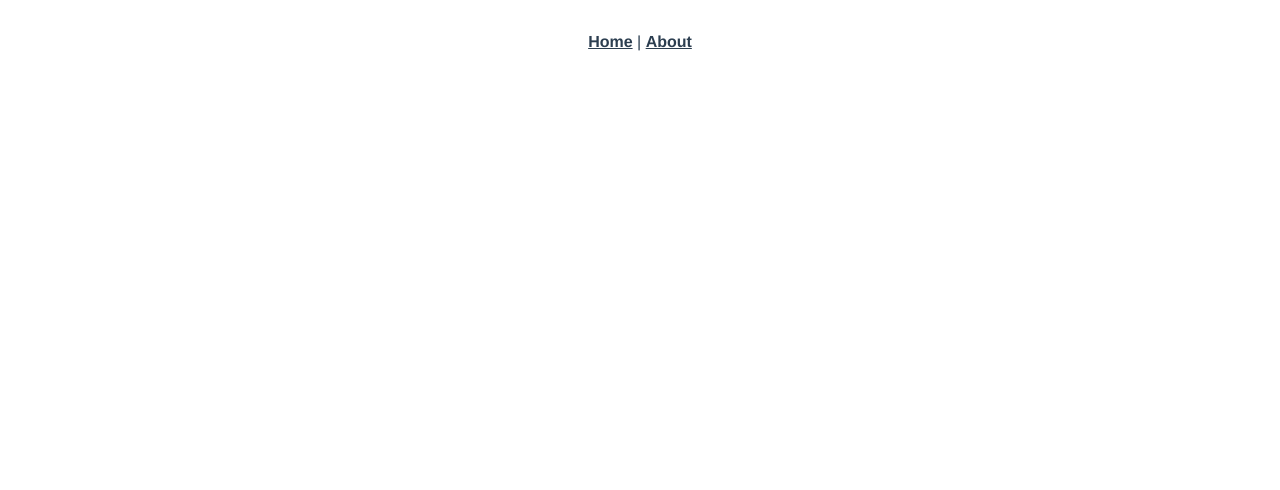
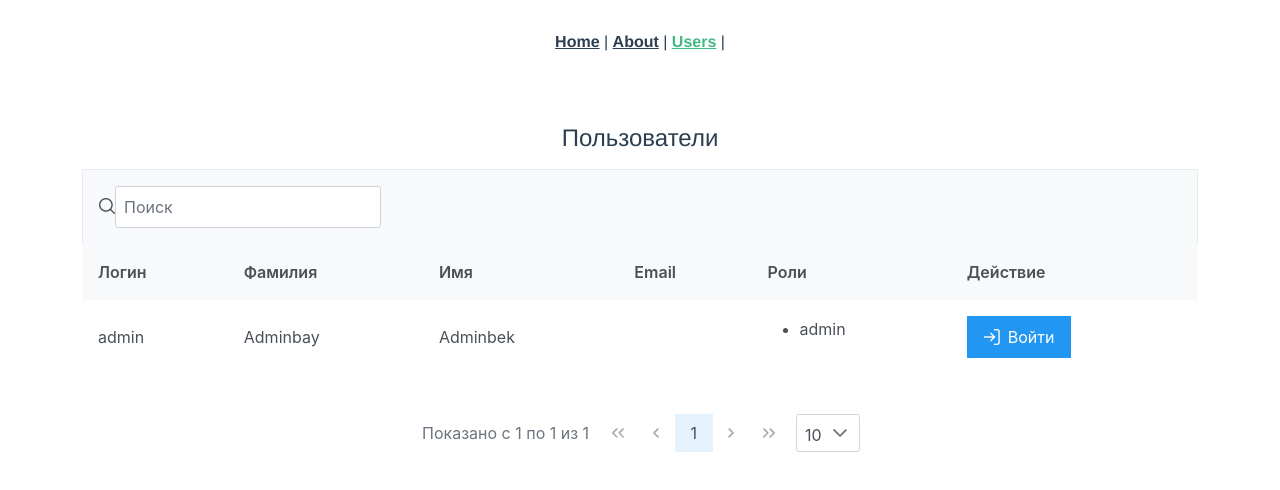
Before and after one commit to Nurkhan01/VueCli_For_Laravel, a Vue app: page /admin/users in a window 1280 px wide. Before the commit this address had no page. Shown: the top 490 px of the page. Built offline with nearby package versions, Linux system fonts and the light colour scheme.

Commit message:
create Users page for admin

```diff
--- a/src/App.vue
+++ b/src/App.vue
@@ -1,7 +1,8 @@
 <template>
   <nav>
     <router-link to="/">Home</router-link> |
-    <router-link to="/about">About</router-link>
+    <router-link to="/about">About</router-link> |
+    <router-link to="/admin/users">Users</router-link> |
   </nav>
   <router-view/>
 </template>
--- a/src/router/index.js
+++ b/src/router/index.js
@@ -11,6 +11,11 @@ const routes = [
     path: '/about',
     name: 'about',
     component: () => import('../views/AboutView.vue')
+  },
+  {
+    path: '/admin/users',
+    name: 'users',
+    component: () => import('../views/admin/Users.vue')
   },
   // {
   //   path: '/login',
--- /dev/null
+++ b/src/views/admin/Users.vue
@@ -0,0 +1,94 @@
+<template>
+    <div class="container">
+
+        <div class="row my-4" v-if="users.length > 0">
+            <h4 class="text-center my-3">Пользователи</h4>
+
+
+            <DataTable :value="users" showGridlines stripedRows
+                       :globalFilterFields="['username', 'lastname', 'firstname']"
+                       v-model:filters="filters"
+                       :paginator="true"
+                       :rows="10"
+                       paginatorTemplate="CurrentPageReport FirstPageLink PrevPageLink PageLinks NextPageLink LastPageLink RowsPerPageDropdown"
+                       :rowsPerPageOptions="[10,20,50]"
+                       responsiveLayout="scroll"
+                       currentPageReportTemplate="Показано с {first} по {last} из {totalRecords}">
+
+                <template #header>
+                    <div class="d-flex">
+                      <span class="p-input-icon-left">
+                        <i class="pi pi-search"/>
+                        <InputText v-model="filters['global'].value" placeholder="Поиск"/>
+                      </span>
+                    </div>
+                </template>
+                <Column field="username" header="Логин"></Column>
+                <Column field="lastname" header="Фамилия"></Column>
+                <Column field="firstname" header="Имя"></Column>
+                <Column field="email" header="Email"></Column>
+                <Column header="Роли">
+                    <template #body="{data}">
+                        <ul>
+                            <li v-for="(item, index) in data.roles"
+                                :key="index">
+                                {{ item.item_name }}
+                            </li>
+                        </ul>
+                    </template>
+                </Column>
+                <Column header="Действие">
+                    <template #body="{data}">
+                        <Button icon="pi pi-sign-in" label="Войти" @click="sign(data.id)"/>
+                    </template>
+                </Column>
+
+            </DataTable>
+
+
+        </div>
+    </div>
+</template>
+
+
+<script>
+import {FilterMatchMode, FilterOperator} from "primevue/api";
+import {mapActions, mapState} from 'vuex'
+
+export default {
+    name: "Users",
+    data() {
+        return {
+            loading: true,
+            search_username: null,
+            users: [{
+                id: 1,
+                lastname: 'Adminbay',
+                firstname: 'Adminbek',
+                username: 'admin',
+                roles: [
+                    {
+                    id: 1,
+                    item_name: 'admin'
+                    }
+                ]
+            }],
+            filters: {
+                'global': {value: null, matchMode: FilterMatchMode.CONTAINS},
+            },
+        }
+    },
+    computed: {
+        //...mapState('organization', ['organizations', 'statuses', 'members', 'membersJoin']),
+    },
+    methods: {
+        //...mapActions(['GET_USERS']),
+    },
+    async created() {
+    }
+}
+</script>
+
+<style scoped>
+
+</style>
```
Also changed, not shown: src/main.js (+16 -2 lines).
